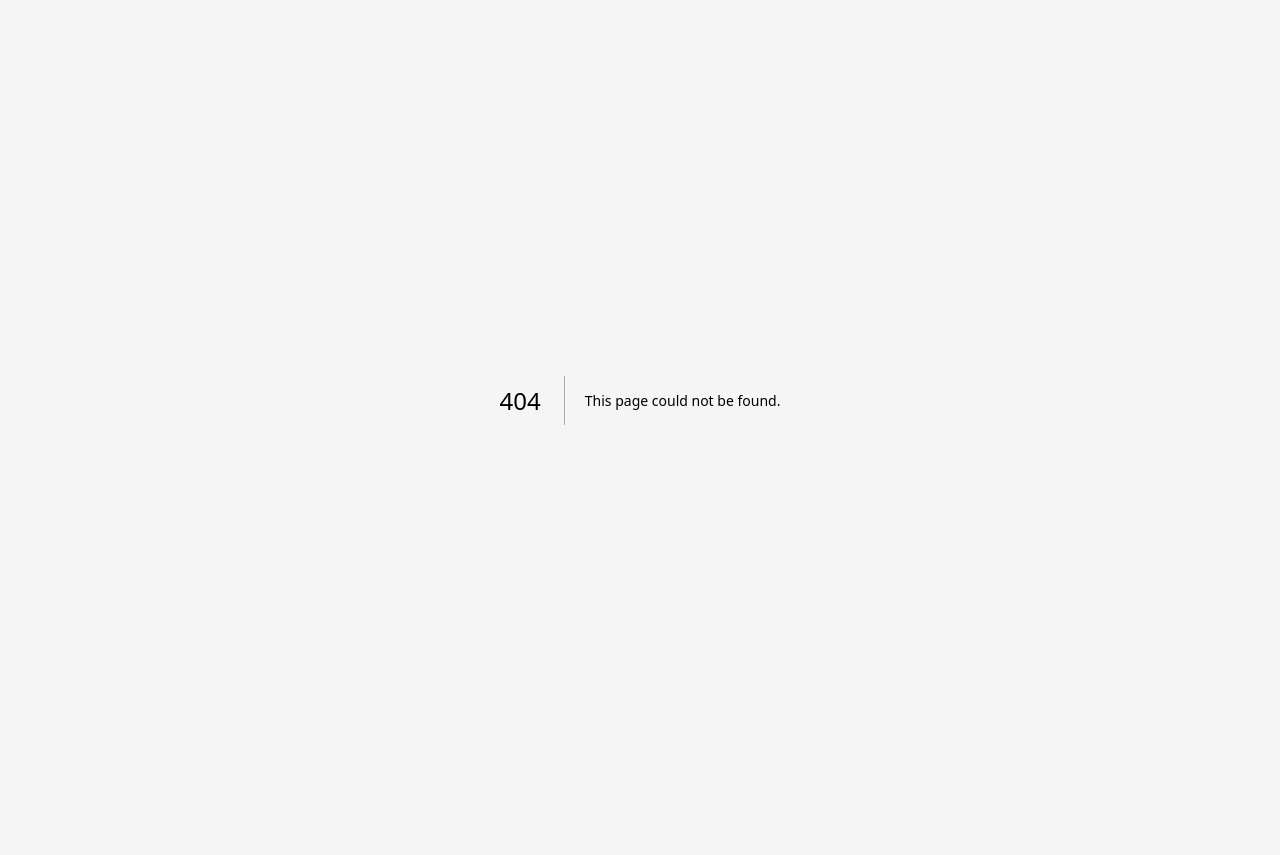
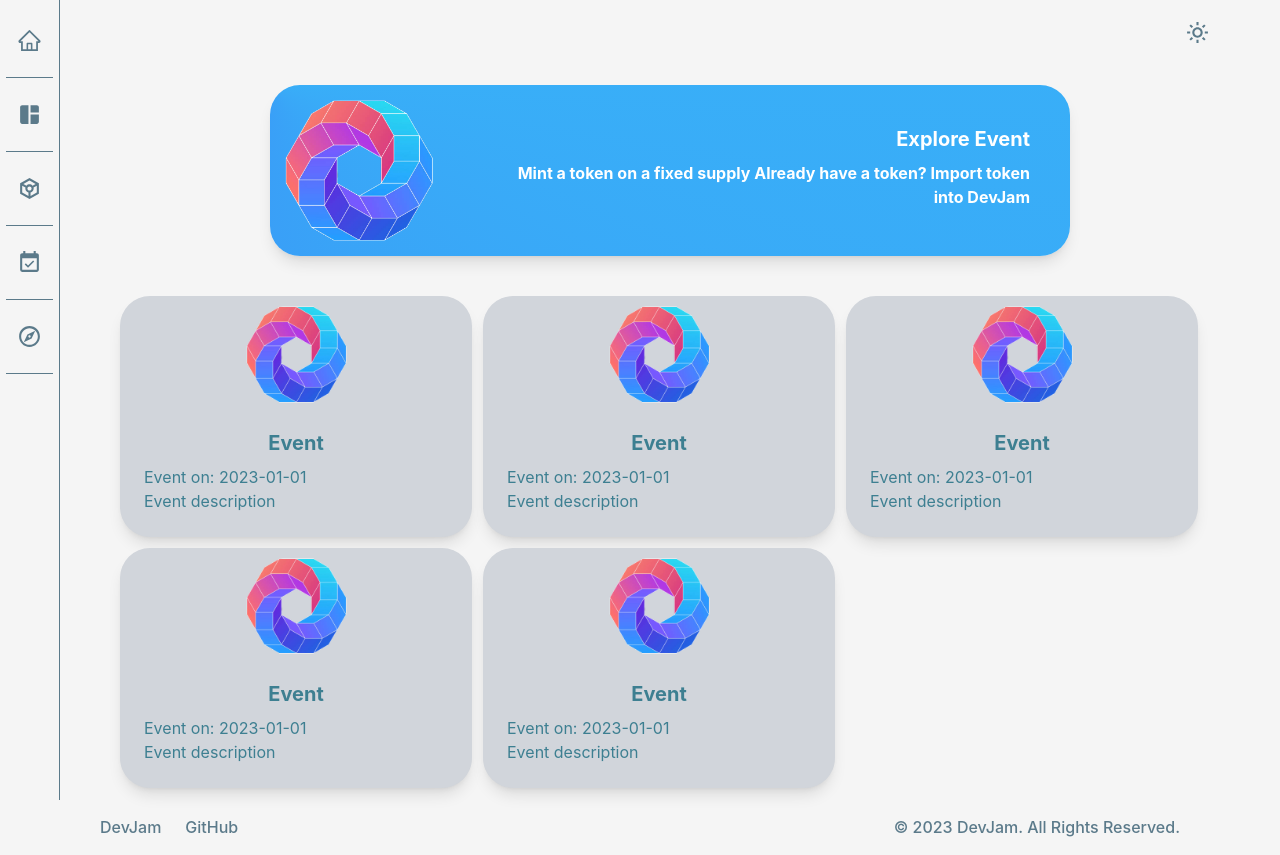
Before and after one commit to senali-d/DevJam, a Next.js app: page /explore in a window 1280 px wide. Before the commit this address had no page. Before the commit the page ends 800 px from the top, so only its background shows below. Built offline with nearby package versions, Linux system fonts and the light colour scheme.

Commit message:
Event explore

```diff
--- a/src/components/layout/sidebar.js
+++ b/src/components/layout/sidebar.js
@@ -2,7 +2,12 @@ import React from "react";
 import Link from "next/link";
 import { Tooltip } from "@chakra-ui/react";
 import { AiOutlineHome } from "react-icons/ai";
-import { MdSpaceDashboard, MdOutlineToken, MdOutlineExplore, MdEventAvailable } from "react-icons/md";
+import {
+  MdSpaceDashboard,
+  MdOutlineToken,
+  MdOutlineExplore,
+  MdEventAvailable,
+} from "react-icons/md";
 
 const NavLink = ({ label, path, icon }) => {
   return (
@@ -23,42 +28,38 @@ const navData = [
   {
     label: "Home",
     path: "/",
-    icon: <AiOutlineHome size={25} />
+    icon: <AiOutlineHome size={25} />,
   },
   {
     label: "Dashboard",
     path: "/dashboard",
-    icon: <MdSpaceDashboard size={25} />
+    icon: <MdSpaceDashboard size={25} />,
   },
   {
     label: "Token",
     path: "/token",
-    icon: <MdOutlineToken size={25} />
+    icon: <MdOutlineToken size={25} />,
   },
   {
     label: "Event",
     path: "/event",
-    icon: <MdEventAvailable size={25} />
+    icon: <MdEventAvailable size={25} />,
   },
   {
     label: "EXPLORE EVENT",
     path: "/explore",
-    icon: <MdOutlineExplore size={25} />
-  }
-]
+    icon: <MdOutlineExplore size={25} />,
+  },
+];
 
 const Sidebar = () => {
   return (
     <aside className="fixed min-h-[100vh] w-[60px] border-r border-[#5b7a8a] py-5 dark:border-[#3d7f91]">
       <div>
         <ul className="flex flex-col items-center justify-center space-y-4 w-full">
-          {
-            navData.map(({path, label, icon}) => {
-              return (
-                <NavLink key={path} label={label} path={path} icon={icon} />
-              )
-            })
-          }
+          {navData.map(({ path, label, icon }) => {
+            return <NavLink key={path} label={label} path={path} icon={icon} />;
+          })}
         </ul>
       </div>
     </aside>
--- /dev/null
+++ b/src/pages/explore.js
@@ -0,0 +1,83 @@
+import React from "react";
+import Image from "next/image";
+import Layout from "@/components/layout/layout";
+import Banner from "@/components/banner";
+
+const Card = ({ title, img, date, description }) => {
+  return (
+    <div className="w-[90%] md:w-[32%] flex flex-col mb-[1%] mr-[1%]">
+      <div className="flex flex-col items-center bg-gray-300 rounded-[30px] overflow-hidden shadow-lg  min-h-[100px] md:min-h-[150px]">
+        <div className="flex mx-auto justify-center w-[100%]">
+          <Image src={img} width="120" height="100" alt="Icon" />
+        </div>
+        <div className="px-6 py-4 w-full">
+          <div className="font-bold text-xl mb-2 text-center text-[#3d7f91]">
+            {title}
+          </div>
+          <div className="text-[#3d7f91]">Event on: {date}</div>
+          <div className="mb-2 text-[#3d7f91]">{description}</div>
+        </div>
+      </div>
+    </div>
+  );
+};
+
+const cardData = [
+  {
+    title: "Event",
+    img: "/token.png",
+    date: "2023-01-01",
+    description: "Event description",
+  },
+  {
+    title: "Event",
+    img: "/token.png",
+    date: "2023-01-01",
+    description: "Event description",
+  },
+  {
+    title: "Event",
+    img: "/token.png",
+    date: "2023-01-01",
+    description: "Event description",
+  },
+  {
+    title: "Event",
+    img: "/token.png",
+    date: "2023-01-01",
+    description: "Event description",
+  },
+  {
+    title: "Event",
+    img: "/token.png",
+    date: "2023-01-01",
+    description: "Event description",
+  },
+];
+
+const Explore = () => {
+  return (
+    <Layout headTitle="Explore Event">
+      <div className="flex flex-col space-y-8 justify-center items-center max-w-[800px] mx-auto pb-10 pl-[60px] lg:pl-0">
+        <Banner
+          image="/token.png"
+          title="Explore Event"
+          description="Mint a token on a fixed supply Already have a token? Import token into DevJam"
+          style="bg-[conic-gradient(at_top_left,_var(--tw-gradient-stops))] from-sky-400 to-blue-500"
+        />
+      </div>
+      <div className="flex flex-col flex-wrap md:flex-row items-center md:items-start md:justify-start">
+        {cardData.map((card) => (
+          <Card
+            title={card.title}
+            img={card.img}
+            date={card.date}
+            description={card.description}
+          />
+        ))}
+      </div>
+    </Layout>
+  );
+};
+
+export default Explore;
--- a/src/pages/token.js
+++ b/src/pages/token.js
@@ -5,7 +5,7 @@ import Input from "@/components/form-elements/input";
 import Button from "@/components/form-elements/button";
 import Banner from "@/components/banner";
 
-const Dashboard = () => {
+const Token = () => {
   return (
     <Layout headTitle="Create Token">
       <div className="flex flex-col space-y-8 justify-center items-center max-w-[800px] mx-auto pb-32 pl-[60px] lg:pl-0">
@@ -82,4 +82,4 @@ const Dashboard = () => {
   );
 };
 
-export default Dashboard;
+export default Token;
```
Also changed, not shown: src/pages/event.js (+11 -9 lines).
